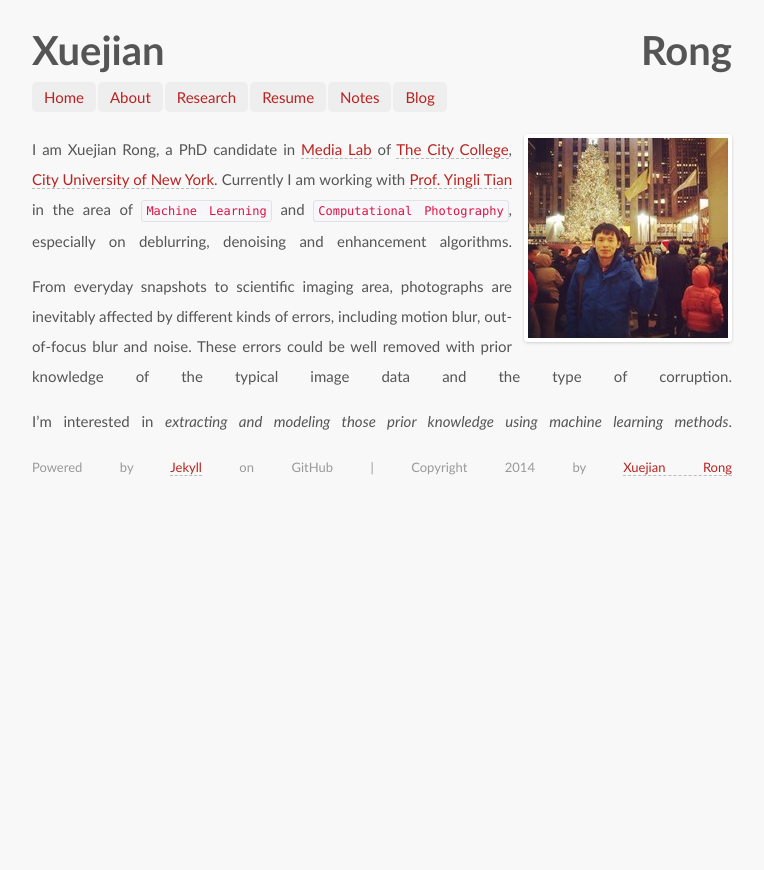
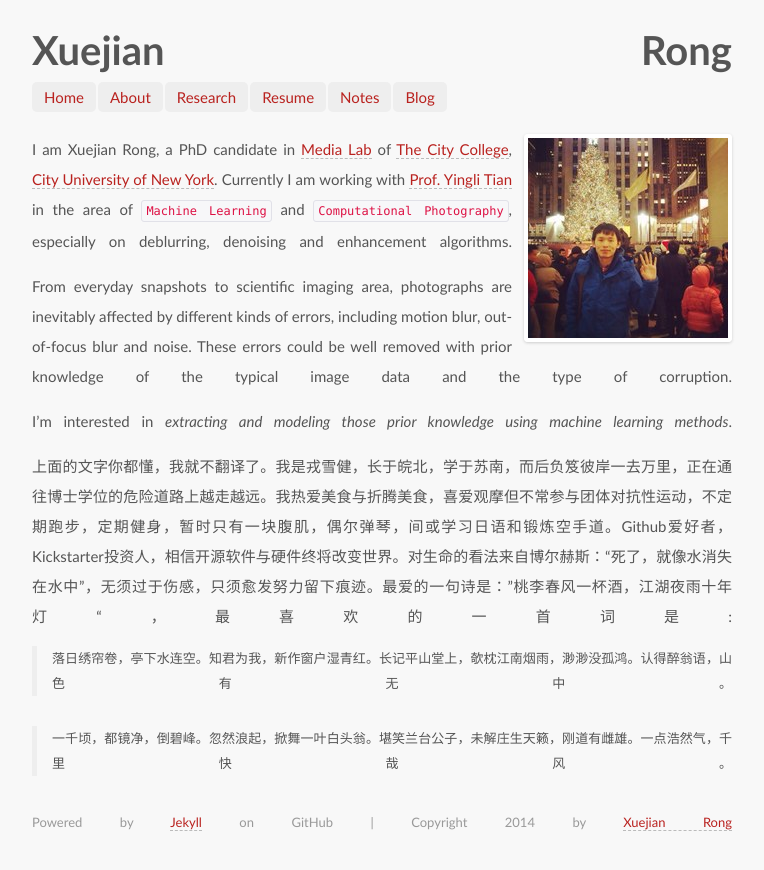
Before and after one commit to ionvision/ionvision.github.io.bk, a Jekyll site: the page built from index.md, in a window 1280 px wide. Shown: the top 870 px of the page, without its empty margins (258-1022 px from the left). Built offline with Jekyll 4.4.1, drawn with Linux system fonts in a browser that asks for light colours; some web fonts are replaced; Markdown is read by kramdown in place of the engine named in the settings.

Commit message:
Update Homepage

```diff
--- a/index.md
+++ b/index.md
@@ -8,3 +8,8 @@ I am Xuejian Rong, a PhD candidate in [Media Lab](http://media-lab.engr.ccny.cun
 From everyday snapshots to scientific imaging area, photographs are inevitably affected by different kinds of errors, including motion blur, out-of-focus blur and noise. These errors could be well removed with prior knowledge of the typical image data and the type of corruption.
 
 I'm interested in *extracting and modeling those prior knowledge using machine learning methods*.
+
+上面的文字你都懂，我就不翻译了。我是戎雪健，长于皖北，学于苏南，而后负笈彼岸一去万里，正在通往博士学位的危险道路上越走越远。我热爱美食与折腾美食，喜爱观摩但不常参与团体对抗性运动，不定期跑步，定期健身，暂时只有一块腹肌，偶尔弹琴，间或学习日语和锻炼空手道。Github爱好者，Kickstarter投资人，相信开源软件与硬件终将改变世界。对生命的看法来自博尔赫斯：“死了，就像水消失在水中”，无须过于伤感，只须愈发努力留下痕迹。最爱的一句诗是："桃李春风一杯酒，江湖夜雨十年灯“，最喜欢的一首词是:
+>落日绣帘卷，亭下水连空。知君为我，新作窗户湿青红。长记平山堂上，欹枕江南烟雨，渺渺没孤鸿。认得醉翁语，山色有无中。
+
+>一千顷，都镜净，倒碧峰。忽然浪起，掀舞一叶白头翁。堪笑兰台公子，未解庄生天籁，刚道有雌雄。一点浩然气，千里快哉风。
```
